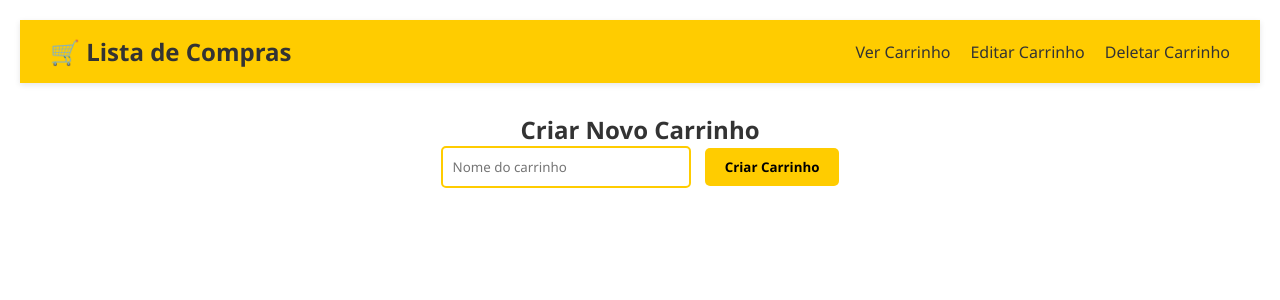
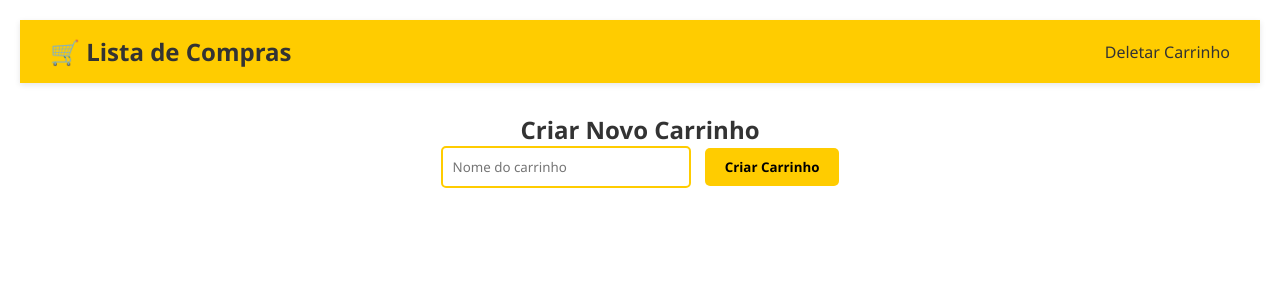
Before and after one commit to rayssarrsilva/ListaCompras, a Flask app: page / in a window 1280 px wide. Shown: the top 300 px of the page. Run offline with Flask 3, Linux system fonts and the light colour scheme.

Commit message:
barras desnecessarias removidas

```diff
--- a/templates/index.html
+++ b/templates/index.html
@@ -443,8 +443,6 @@ window.handleNavAction = handleNavAction;
     <nav class="navbar">
         <h1 class="logo">🛒 Lista de Compras</h1>
         <ul class="nav-links">
-            <li><a href="#" onclick="handleNavAction('view')">Ver Carrinho</a></li>
-            <li><a href="#" onclick="handleNavAction('edit')">Editar Carrinho</a></li>
             <li><a href="#" onclick="handleNavAction('delete')">Deletar Carrinho</a></li>
         </ul>
     </nav>
```
